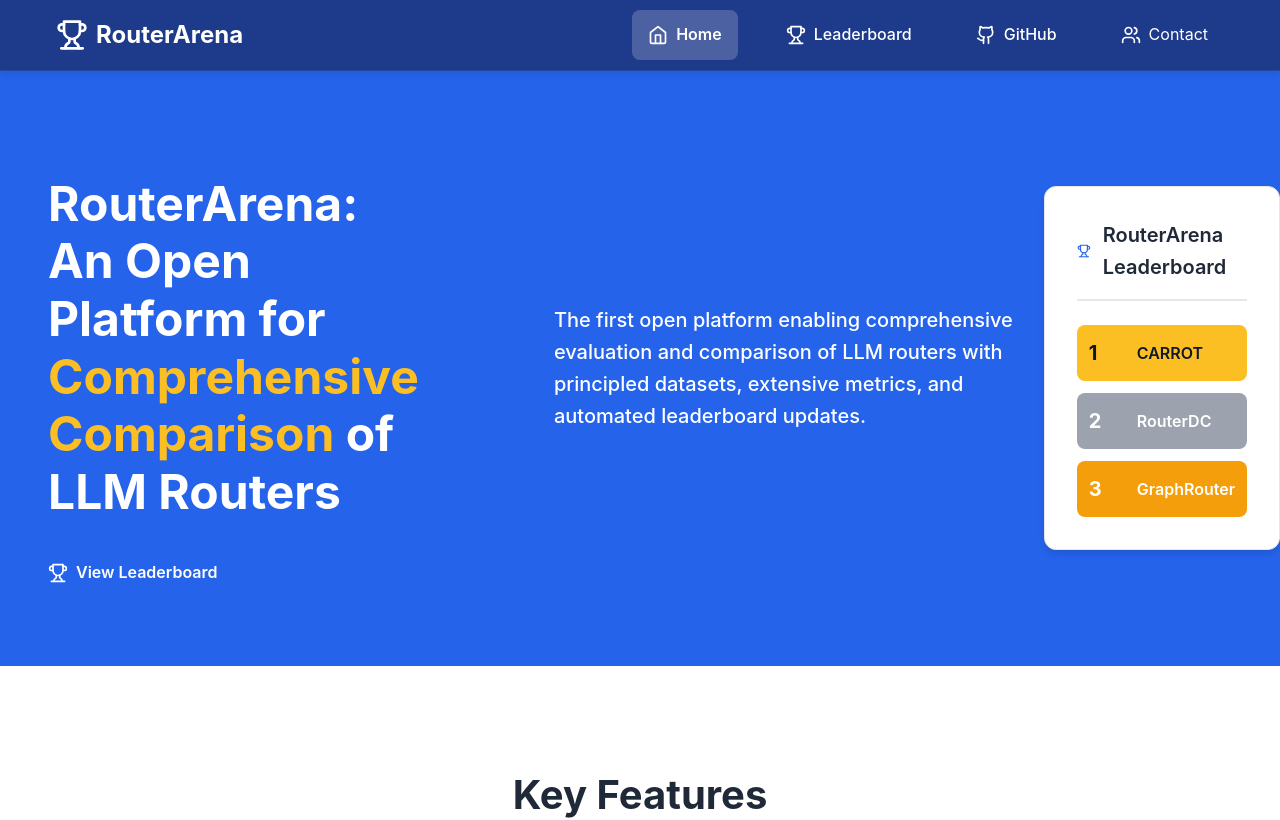
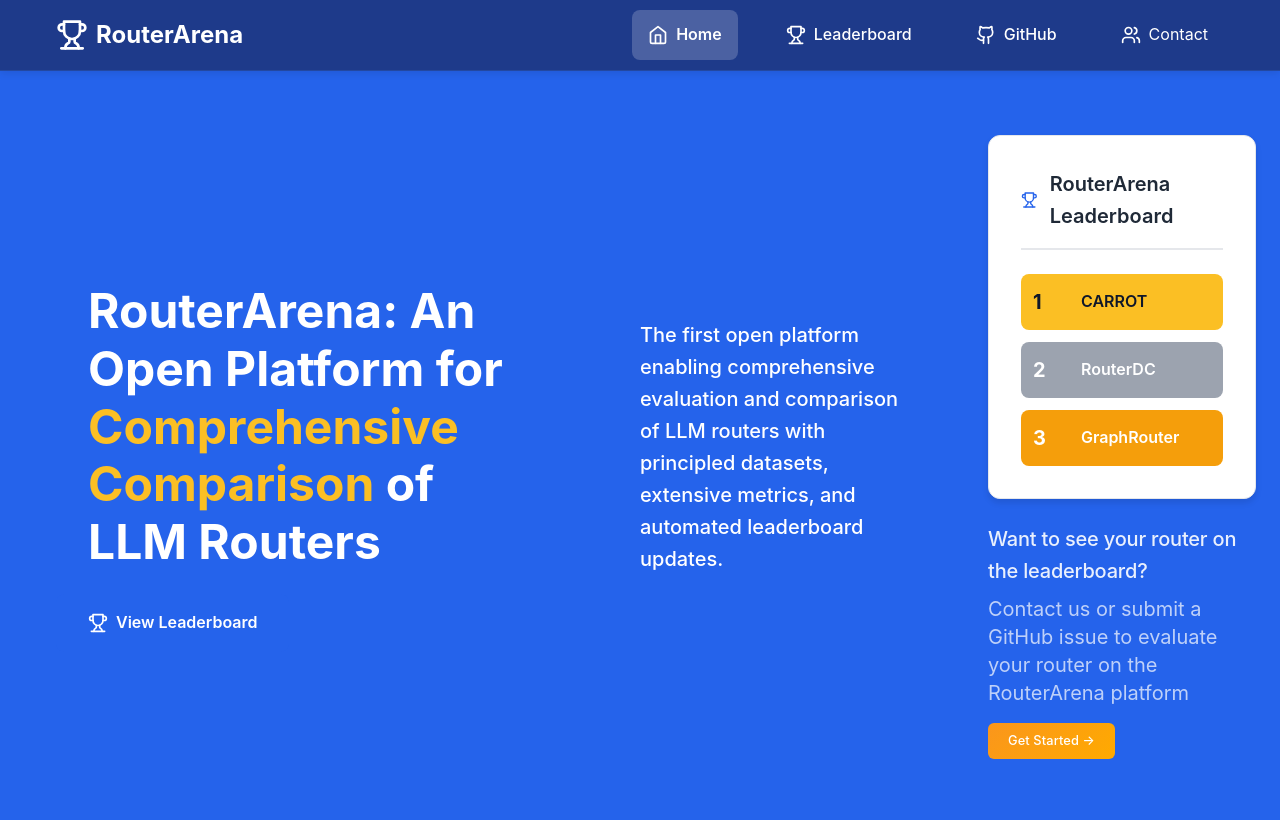
Before and after one commit to RouteWorks/routeworks.github.io, a React (Create React App) app: page / in a window 1280 px wide. Shown: the top 820 px of the page. Built offline with nearby package versions, Linux system fonts and the light colour scheme.

Commit message:
Fixed hompage

```diff
--- a/src/pages/HomePage.css
+++ b/src/pages/HomePage.css
@@ -40,14 +40,58 @@
 .hero-subtitle {
   font-size: 1.25rem;
   line-height: 1.6;
-  margin-bottom: 2rem;
+  margin: 0;
+  margin-left: -2rem;
+  margin-right: 2rem;
   opacity: 1;
-  margin-top: 2rem;
-  margin-bottom: 2rem;
   max-width: 30rem;
-  margin-left: -10;
-  margin-right: auto;
   font-weight: 500;
+  display: flex;
+  align-items: center;
+  height: 100%;
+}
+
+
+.cta-card {
+  background: transparent;
+  border: none;
+  padding: 0;
+  text-align: left;
+  max-width: 320px;
+}
+
+.cta-heading {
+  font-size: 1.25rem;
+  font-weight: 500;
+  color: rgba(255, 255, 255, 0.9);
+  margin: 0 0 0.5rem 0;
+  letter-spacing: -0.01em;
+}
+
+.cta-description {
+  font-size: 1.25rem;
+  color: rgba(255, 255, 255, 0.7);
+  margin: 0 0 1rem 0;
+  line-height: 1.4;
+  font-weight: 400;
+}
+
+.cta-card .btn {
+  background: linear-gradient(135deg, #fa961c 0%, #ffaa00 100%);
+  color: white;
+  font-weight: 500;
+  padding: 0.5rem 1.25rem;
+  font-size: 0.8rem;
+  border: none;
+  border-radius: 6px;
+  transition: all 0.2s ease;
+  letter-spacing: 0.01em;
+}
+
+.cta-card .btn:hover {
+  background: linear-gradient(135deg, #ff9012 0%, #ff8809 100%);
+  transform: translateY(-1px);
+  box-shadow: 0 2px 8px rgba(79, 70, 229, 0.25);
 }
 
 .hero-actions {
@@ -109,10 +153,22 @@
   height: 20px;
 }
 
-.hero-visual {
+.hero-right-content {
+  display: grid;
+  grid-template-columns: 1fr 1fr;
+  gap: 1rem;
+  align-items: start;
+  height: 100%;
+}
+
+.hero-cards-container {
   display: flex;
-  justify-content: center;
-  align-items: center;
+  flex-direction: column;
+  gap: 1.5rem;
+  align-items: left;
+  justify-content: left;
+  margin-left: 2rem;
+  margin-right: -2rem;
 }
 
 .hero-card {
@@ -447,8 +503,18 @@
   font-size: 2rem;
   font-weight: 700;
   color: #333;
+  margin-bottom: 1rem;
+  text-align: center;
+}
+
+.contact-description {
+  text-align: center;
+  font-size: 1.1rem;
+  color: #666;
   margin-bottom: 2rem;
-  text-align: center;
+  max-width: 600px;
+  margin-left: auto;
+  margin-right: auto;
 }
 
 /* Action Buttons */
@@ -566,6 +632,19 @@
   .difficulty-bars {
     max-width: 100%;
   }
+
+
+  .cta-card {
+    max-width: 300px;
+  }
+
+  .cta-heading {
+    font-size: 1.1rem;
+  }
+
+  .cta-description {
+    font-size: 1.1rem;
+  }
 }
 
 /* Responsive styles for tabs */
--- a/src/pages/HomePage.tsx
+++ b/src/pages/HomePage.tsx
@@ -1,6 +1,6 @@
 import React, { useEffect, useState, useMemo } from 'react';
 import { Link } from 'react-router-dom';
-import { Trophy, BarChart3, Users, BookOpen, ArrowRight, Zap, Shield } from 'lucide-react';
+import { Trophy, BarChart3, Users, BookOpen, ArrowRight, Zap, Shield, Github } from 'lucide-react';
 import { contactInfo, datasetInfo, routers } from '../data/mockData';
 import Figure from '../components/Figure';
 import DatasetCompositionChart from '../components/DatasetCompositionChart';
@@ -42,13 +42,13 @@ const HomePage: React.FC = () => {
             </div>
           </div>
           <div className="hero-right">
+            <div className="hero-right-content">
               <p className="hero-subtitle">
                 The first open platform enabling comprehensive evaluation and comparison of LLM routers
                 with principled datasets, extensive metrics, and automated leaderboard updates.
               </p>
-          </div>
-        </div>
-        <div className="hero-visual">
+
+              <div className="hero-cards-container">
                 <div className="hero-card">
                   <div className="card-header">
                     <Trophy className="card-icon" />
@@ -61,6 +61,19 @@ const HomePage: React.FC = () => {
                         <span className="name">{router.name}</span>
                       </div>
                     ))}
+                  </div>
+                </div>
+
+                <div className="cta-card">
+                  <h3 className="cta-heading">Want to see your router on the leaderboard?</h3>
+                  <p className="cta-description">
+                    Contact us or submit a GitHub issue to evaluate your router on the RouterArena platform
+                  </p>
+                  <a href="#contact" className="btn btn-primary">
+                    Get Started →
+                  </a>
+                </div>
+              </div>
             </div>
           </div>
         </div>
@@ -229,6 +242,9 @@ const HomePage: React.FC = () => {
       <section id="contact" className="team">
         <div className="container">
           <h2 className="section-title">Research Team</h2>
+          <p className="contact-description">
+            Contact us or submit a GitHub issue to evaluate your router on the RouterArena platform
+          </p>
 
           {/* Action Buttons */}
           <div className="action-buttons">
@@ -237,7 +253,7 @@ const HomePage: React.FC = () => {
               Read Paper
             </a>
             <a href={contactInfo.github} className="btn btn-outline" target="_blank" rel="noopener noreferrer">
-              <Users className="btn-icon" />
+              <Github className="btn-icon" />
               View Code
             </a>
             <a href={`mailto:${contactInfo.email}`} className="btn btn-outline">
```
Lines whose indentation alone changed are shown as unchanged.
